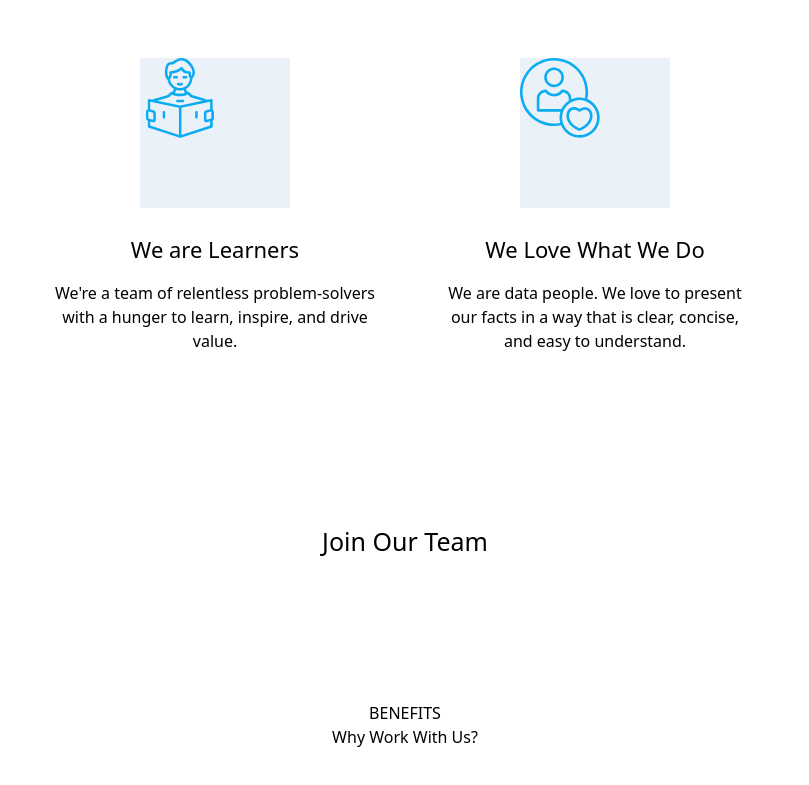
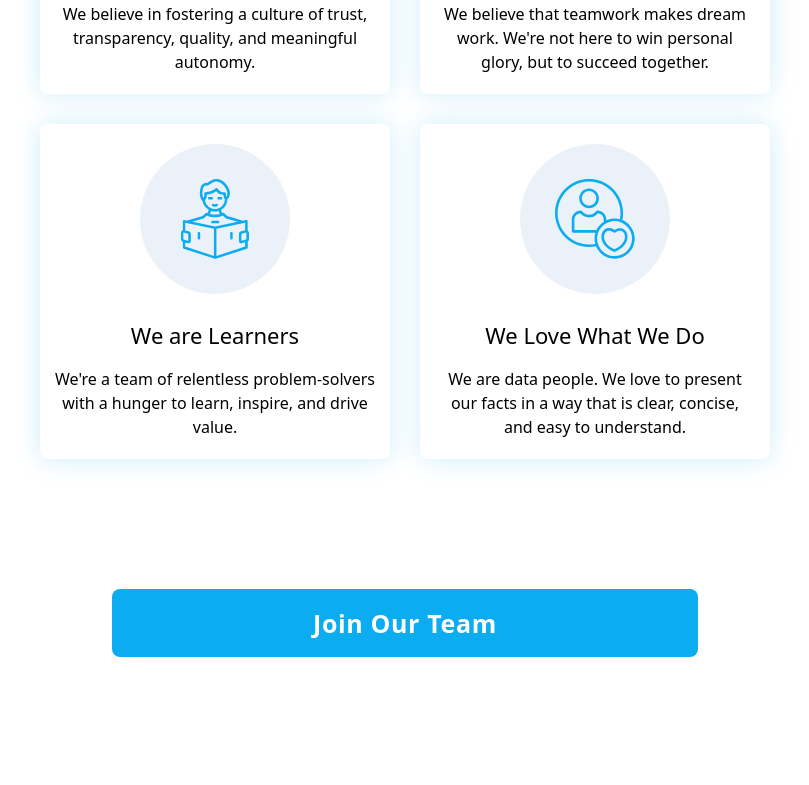
Before and after one commit to tenkunkyab/glamplus_site, a Next.js app: page /careers in a window 1280 px wide. Shown: the part 1340-2125 px from the top of the page, without its empty margins (235-1044 px from the left). Built offline with nearby package versions, Linux system fonts and the light colour scheme.

Commit message:
added missing css

```diff
--- a/styles/globals.css
+++ b/styles/globals.css
@@ -6,23 +6,59 @@
   .free-btn {
     @apply bg-primary rounded-[10px] text-[#ffffff];
   }
+  .componentTitle {
+    @apply text-[18px] sm:text-[22px] text-[#9D9D9D] font-[500] text-center;
+  }
+
+  .circularImg {
+    @apply rounded-full flex flex-row justify-center items-center;
+  }
+
+  .bigText {
+    @apply text-[20px] sm:text-[25px] md:text-[30px] lg:text-[40px] font-[700] text-[#263741] tracking-[-0.017em];
+  }
+  .footer-title {
+    @apply text-lg mb-4 font-semibold;
+  }
+
+  .button {
+    @apply md:text-lg font-bold tracking-wide bg-primary text-white p-3 focus:outline-none rounded-lg;
+  }
+
+  .componentTitle {
+    @apply text-[12px] sm:text-[15px] md:text-[20px] lg:text-[25px] xl:text-[32px] text-[#9D9D9D] font-[500] text-center;
+  }
+
+  .circularImg {
+    @apply rounded-full flex flex-row justify-center items-center;
+  }
+
+  .bigText {
+    @apply text-[20px] sm:text-[25px] md:text-[30px] lg:text-[40px] xl:text-[60px] font-[600] text-[#263741] tracking-[-0.017em];
+  }
 }
 
 @layer utilities {
   .navbar-shadow {
     box-shadow: 0px 4px 17px rgba(0, 0, 0, 0.08);
   }
-  .text-primary{
-    color:#0BACF0;
+  .text-primary {
+    color: #0bacf0;
   }
-  .bg-primary{
-    background-color:#0BACF0;
+  .bg-primary {
+    background-color: #0bacf0;
   }
   .landing1-height {
     min-height: calc(100vh - 111px);
   }
   .box-shadow {
     box-shadow: 0px 0px 12px rgba(0, 0, 0, 0.06);
+  }
+  .boxShadow {
+    box-shadow: 0px 0px 5px 0px gray;
+  }
+  .boxShadowSkyBlue {
+    box-shadow: 0px 0px 26px rgba(11, 172, 240, 0.2);
   }
   .customer-review-shadow {
     box-shadow: 0px 0px 15px rgba(0, 0, 0, 0.15);
```
